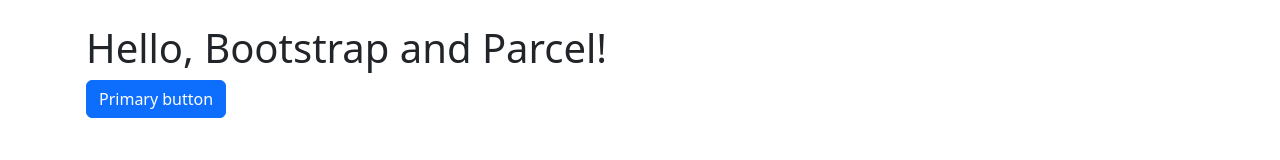
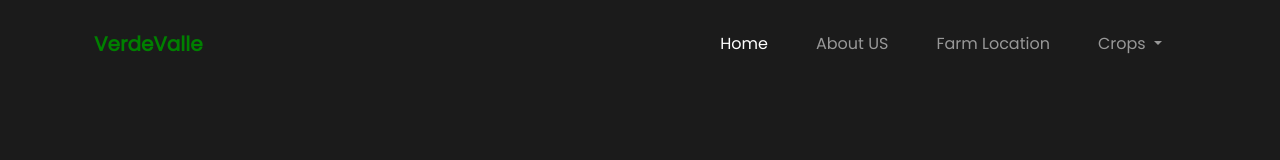
Before and after one commit to markokratos0918/MiniOne, a website built with Parcel: page src/index.html in a window 1280 px wide. Built offline with nearby package versions, Linux system fonts and the light colour scheme.

Commit message:
Creating the navbar

```diff
--- a/src/index.html
+++ b/src/index.html
@@ -3,14 +3,47 @@
   <head>
     <meta charset="utf-8">
     <meta name="viewport" content="width=device-width, initial-scale=1">
-    <title>Bootstrap w/ Parcel</title>
-    <link rel="stylesheet" href="scss/styles.scss">
+    <title>Verde Valle</title>
+    <style>
+        @import url("https://fonts.googleapis.com/css2?family=Poppins:wght@400&display=swap");
+      </style>
+    <link rel="stylesheet" href="scss/custom.scss">
     <script type="module" src="js/main.js"></script>
   </head>
   <body>
-    <div class="container py-4 px-3 mx-auto">
-      <h1>Hello, Bootstrap and Parcel!</h1>
-      <button class="btn btn-primary">Primary button</button>
+    <div class="container">
+        <nav class="navbar navbar-expand-lg navbar-dark mt-3">
+            <div class="container-fluid">
+              <a class="navbar-brand fw-bold text-primary" href="#">VerdeValle</a>
+              <button class="navbar-toggler" type="button" data-bs-toggle="collapse" data-bs-target="#navbarNavDropdown" aria-controls="navbarNavDropdown" aria-expanded="false" aria-label="Toggle navigation">
+                <span class="navbar-toggler-icon"></span>
+              </button>
+              <div class="collapse navbar-collapse" id="navbarNavDropdown">
+                <ul class="navbar-nav">
+                  <li class="nav-item">
+                    <a class="nav-link active" aria-current="pnpmage" href="#">Home</a>
+                  </li>
+                  <li class="nav-item">
+                    <a class="nav-link" href="#">About US</a>
+                  </li>
+                  <li class="nav-item">
+                    <a class="nav-link" href="#">Farm Location</a>
+                  </li>
+                  <li class="nav-item dropdown">
+                    <a class="nav-link dropdown-toggle" href="#" role="button" data-bs-toggle="dropdown" aria-expanded="false">
+                      Crops
+                    </a>
+                    <ul class="dropdown-menu">
+                      <li><a class="dropdown-item" href="#">MD2 Pineapples</a></li>
+                      <li><a class="dropdown-item" href="#">Arabica Coffee</a></li>
+                      <li><a class="dropdown-item" href="#">Eviarc Jackfruit</a></li>
+                      <li><a class="dropdown-item" href="#">Aquilaria Malaccensis Agarwood</a></li>
+                    </ul>
+                  </li>
+                </ul>
+              </div>
+            </div>
+          </nav>
     </div>
   </body>
 </html>
--- /dev/null
+++ b/src/scss/custom.scss
@@ -0,0 +1,17 @@
+$body-bg: rgb(27, 27, 27);
+$body-color: white;
+$primary: green;
+$font-family-sans-serif: 'Poppins', sans-serif;
+
+@import "~bootstrap/scss/bootstrap";
+
+.navbar-collapse {
+    justify-content: flex-end;
+}
+
+@media (min-width: 992px){
+.navbar-expand-lg .navbar-nav .nav-link {
+    padding-right: 1.5rem;
+    padding-left: 1.5rem;
+   }
+}
--- a/src/scss/styles.scss
+++ /dev/null
@@ -1 +0,0 @@
-@import "~bootstrap/scss/bootstrap";
```
Also changed, not shown: dist/VV logo.f1d405d4.jpg (added), dist/index.html, src/asset/VV logo.jpg (added), src/asset/cc background.jpg (added), 5 other files.
